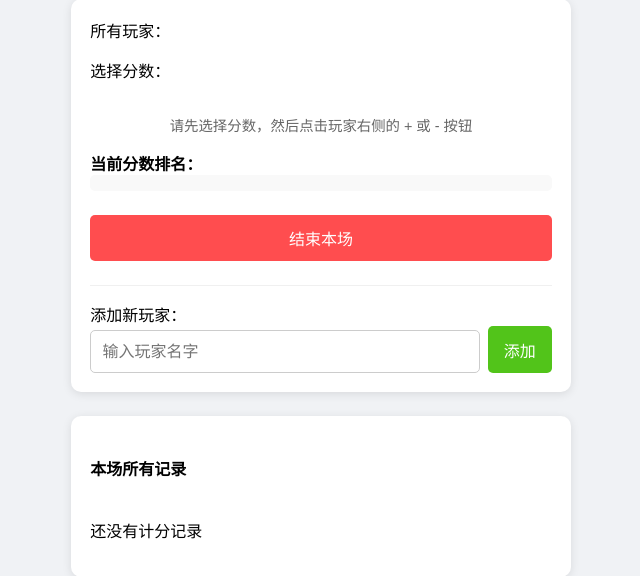
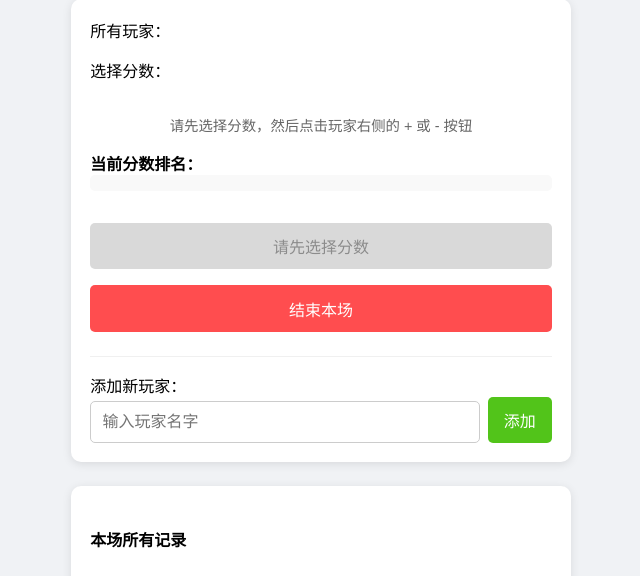
Before and after one commit to xiaoyuin/EMSPoolGamble, a Flask app: template templates/game.html in a window 1280 px wide. Shown: the part 140-716 px from the top of the page, without its empty margins (319-959 px from the left). Run offline with Flask 3, Linux system fonts and the light colour scheme; the template is opened without the code that fills it, so the values that code supplies are empty.

Commit message:
Improve submit button

```diff
--- a/templates/game.html
+++ b/templates/game.html
@@ -81,6 +81,8 @@
         .minus-btn.selected { background: #cf1322; opacity: 1; transform: scale(1.1); box-shadow: 0 0 0 3px #ffccc7, inset 0 0 0 2px white; }
         .action-score { margin-left: 0.2em; }
         #record-btn { margin-top: 1em; }
+        #record-btn:disabled { background: #d9d9d9; color: #8c8c8c; cursor: not-allowed; }
+        #record-btn:disabled:hover { background: #d9d9d9; }
     </style>    <script>
         let selectedScore = null;
         let selectedWinner = null;
@@ -267,25 +269,24 @@
             document.querySelectorAll('.action-btn').forEach(btn => {
                 btn.classList.remove('selected');
             });
+            // 不再隐藏表单，而是调用checkCanSubmit来更新按钮状态
+            checkCanSubmit();
+        }        function checkCanSubmit() {
+            const requiredLosers = isSpecialScore ? 2 : 1;
+            const recordBtn = document.getElementById('record-btn');
             const scoreForm = document.getElementById('score-form');
+
+            // 始终显示表单
             if (scoreForm) {
-                scoreForm.style.display = 'none';
+                scoreForm.style.display = 'block';
             }
-        }
 
-        function checkCanSubmit() {
-            const requiredLosers = isSpecialScore ? 2 : 1;
             if (selectedScore && selectedWinner && selectedLosers.length === requiredLosers) {
                 // 检查胜者不在败者列表中
                 if (!selectedLosers.includes(selectedWinner)) {
-                    // 显示提交按钮
-                    const scoreForm = document.getElementById('score-form');
-                    if (scoreForm) {
-                        scoreForm.style.display = 'block';
-                    }
-
-                    const recordBtn = document.getElementById('record-btn');
+                    // 启用按钮
                     if (recordBtn) {
+                        recordBtn.disabled = false;
                         if (isSpecialScore) {
                             recordBtn.textContent = `记录：${selectedWinner} +${selectedScore}，${selectedLosers.join('、')} 各-${selectedScore/2}`;
                         } else {
@@ -295,9 +296,23 @@
                     return;
                 }
             }
-            const scoreForm = document.getElementById('score-form');
-            if (scoreForm) {
-                scoreForm.style.display = 'none';
+
+            // 禁用按钮并显示提示信息
+            if (recordBtn) {
+                recordBtn.disabled = true;
+                if (!selectedScore) {
+                    recordBtn.textContent = '请先选择分数';
+                } else if (!selectedWinner) {
+                    recordBtn.textContent = '请选择胜者';
+                } else if (selectedLosers.length === 0) {
+                    recordBtn.textContent = isSpecialScore ? '请选择2个败者' : '请选择败者';
+                } else if (isSpecialScore && selectedLosers.length < 2) {
+                    recordBtn.textContent = `请再选择${2 - selectedLosers.length}个败者`;
+                } else if (selectedLosers.includes(selectedWinner)) {
+                    recordBtn.textContent = '胜者和败者不能相同';
+                } else {
+                    recordBtn.textContent = '请完成选择';
+                }
             }
         }
 
@@ -331,19 +346,27 @@
 
             document.body.appendChild(form);
             form.submit();
-        }
-
-        // 页面加载完成后的初始化
+        }        // 页面加载完成后的初始化
         document.addEventListener('DOMContentLoaded', function() {
             // 初始化时隐藏所有玩家操作按钮
             document.querySelectorAll('.player-actions').forEach(actions => {
                 actions.style.display = 'none';
             });
 
+            // 初始化按钮状态
+            checkCanSubmit();
+
             // 处理表单提交
             const scoreForm = document.getElementById('score-form');
             if (scoreForm) {
                 scoreForm.addEventListener('submit', function(e) {
+                    // 如果按钮被禁用，阻止提交
+                    const recordBtn = document.getElementById('record-btn');
+                    if (recordBtn && recordBtn.disabled) {
+                        e.preventDefault();
+                        return false;
+                    }
+
                     if (isSpecialScore && selectedLosers.length === 2) {
                         // 对于特殊分数，使用新的接口
                         e.preventDefault();
@@ -437,11 +460,11 @@
         </div>
 
         <!-- 记录分数表单 -->
-        <form action="/add_score/{{ session_id }}" method="post" id="score-form" style="display: none;">
+        <form action="/add_score/{{ session_id }}" method="post" id="score-form">
             <input type="hidden" id="selected_winner" name="winner" value="">
             <input type="hidden" id="selected_loser" name="loser" value="">
             <input type="hidden" id="selected_score" name="score" value="">
-            <button type="submit" class="btn-primary btn-full" id="record-btn">记录分数</button>
+            <button type="submit" class="btn-primary btn-full" id="record-btn" disabled>请先选择分数</button>
         </form>
 
         <form action="/end_session/{{ session_id }}" method="get">
```
